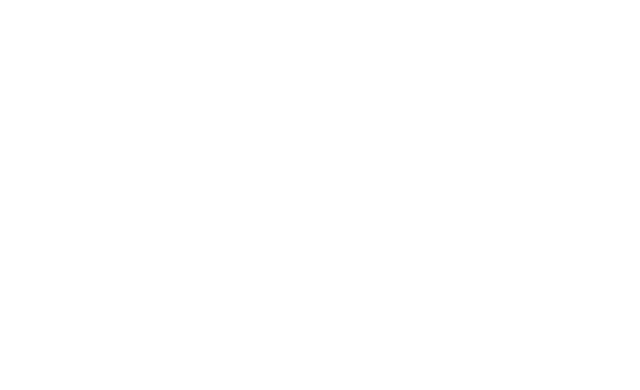
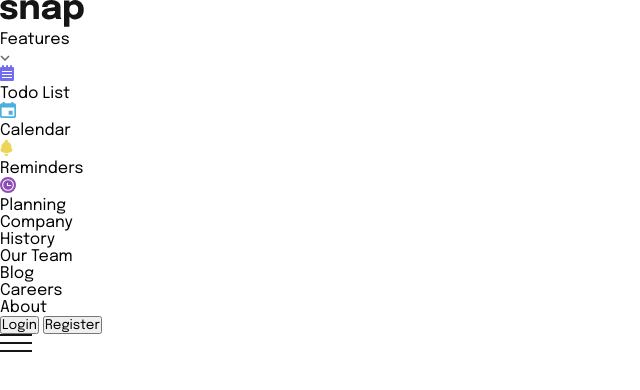
Before and after one commit to Erick559/intro-section-with-dropdown-menu, a plain HTML site: page index.html in a window 1280 px wide. Shown: the whole page, without its empty margins (0-640 px from the left). Drawn offline with Linux system fonts and the light colour scheme.

Commit message:
feat: Structure the header section.

```diff
--- a/index.html
+++ b/index.html
@@ -9,6 +9,58 @@
   <script src="index.js" defer></script>
 </head>
 <body>
-
+  <header>
+    <div class="logo">
+      <img src="images/logo.svg" alt="Snap Logo">
+    </div>
+    <nav class="navigation">
+      <div>
+        <p>Features</p>
+        <img src="images/icon-arrow-down.svg" alt="arrow down icon">
+        <div>
+          <div class="menu-list">
+            <img src="images/icon-todo.svg" alt="Todo List Icon">
+            <p>Todo List</p>
+          </div>
+          <div class="menu-list">
+            <img src="images/icon-calendar.svg" alt="Calendar Icon">
+            <p>Calendar</p>
+          </div>
+          <div class="menu-list">
+            <img src="images/icon-reminders.svg" alt="Reminders Icon">
+            <p>Reminders</p>
+          </div>
+          <div class="menu-list">
+            <img src="images/icon-planning.svg" alt="Planning Icon">
+            <p>Planning</p>
+          </div>
+        </div>
+      </div>
+      <div>
+        <p>Company</p>
+        <div class="menu-list">
+          <div class="menu-item">
+            <p>History</p>
+          </div>
+          <div class="menu-item">
+            <p>Our Team</p>
+          </div>
+          <div class="menu-item">
+            <p>Blog</p>
+          </div>
+        </div>
+      </div>
+      <p>Careers</p>
+      <p>About</p>
+    </nav>
+    <div class="auth">
+      <button>Login</button>
+      <button>Register</button>
+    </div>
+    <div class="hamburger-menu">
+      <img src="images/icon-menu.svg" alt="Open Mobile Menu">
+    </div>
+  </header>
+  <main></main>
 </body>
 </html>
```
